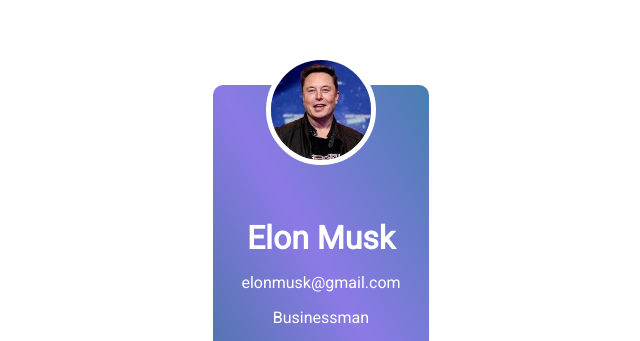
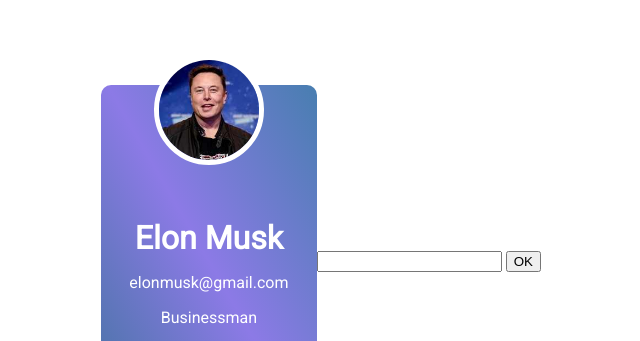
Before and after one commit to SubrotoKumar7/first-project, a plain HTML site: page index.html in a window 1280 px wide. Shown: the part 147-488 px from the top of the page, without its empty margins (319-959 px from the left). Drawn offline with Linux system fonts and the light colour scheme.

Commit message:
add few html tag

```diff
--- a/index.html
+++ b/index.html
@@ -34,5 +34,9 @@
             <p>500k follower | 10 following</p>
         </div>
     </div>
+    <div class="box">
+        <input type="text">
+        <input type="submit" value="OK">
+    </div>
 </body>
 </html>
```
